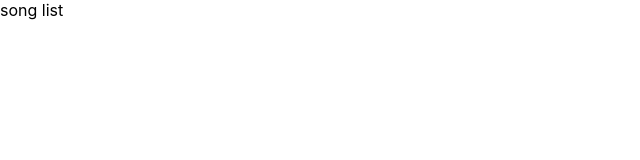
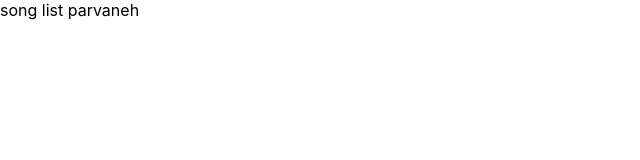
Before and after one commit to mahv7272/reduxtest, a React (Create React App) app: page / in a window 1280 px wide. Shown: the top 160 px of the page, without its empty margins (0-640 px from the left). Built offline with nearby package versions, Linux system fonts and the light colour scheme.

Commit message:
test get props and state with redux

```diff
--- a/src/app/components/SongList.js
+++ b/src/app/components/SongList.js
@@ -3,13 +3,13 @@ import { connect } from "react-redux";
 
 class SongList extends React.Component {
   render() {
-    return <div>song list</div>;
+    console.log(this.props);
+    return <div>song list {this.props.songs[0].title}</div>;
   }
 }
 
 const mapStateToProps = (state) => {
-  console.log(state);
-  return state;
+  return { songs: state.songs };
 };
 
 export default connect(mapStateToProps)(SongList);
```
